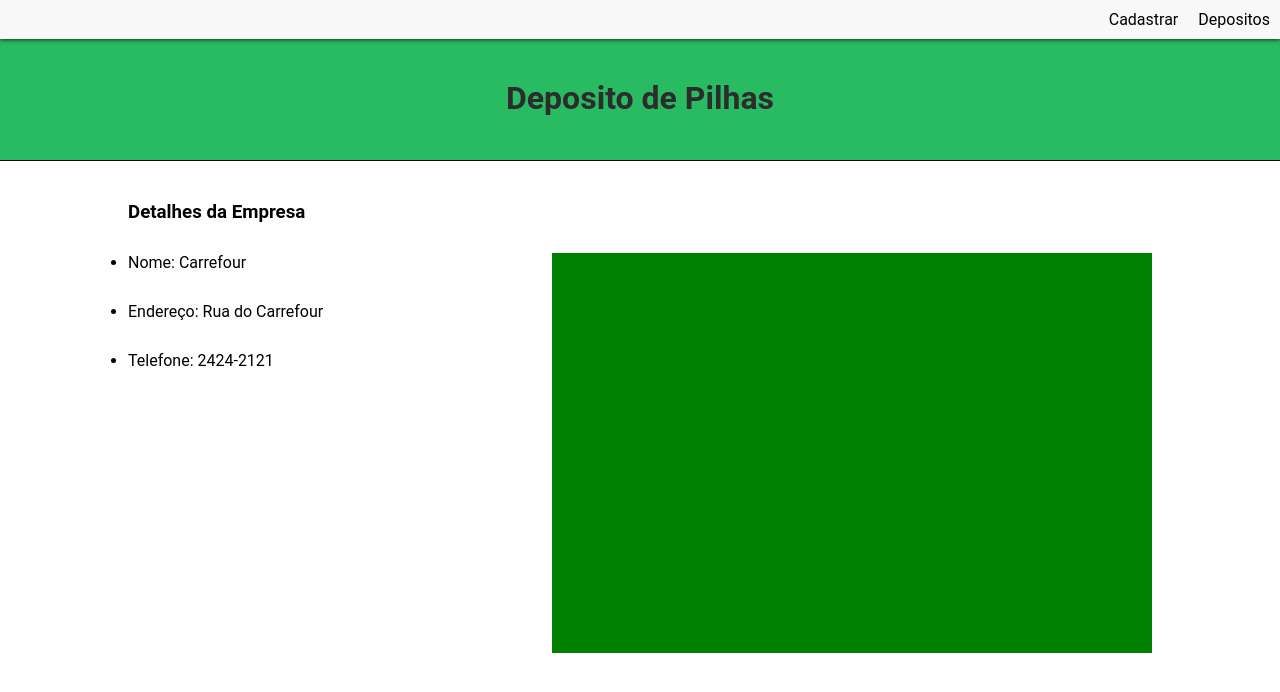
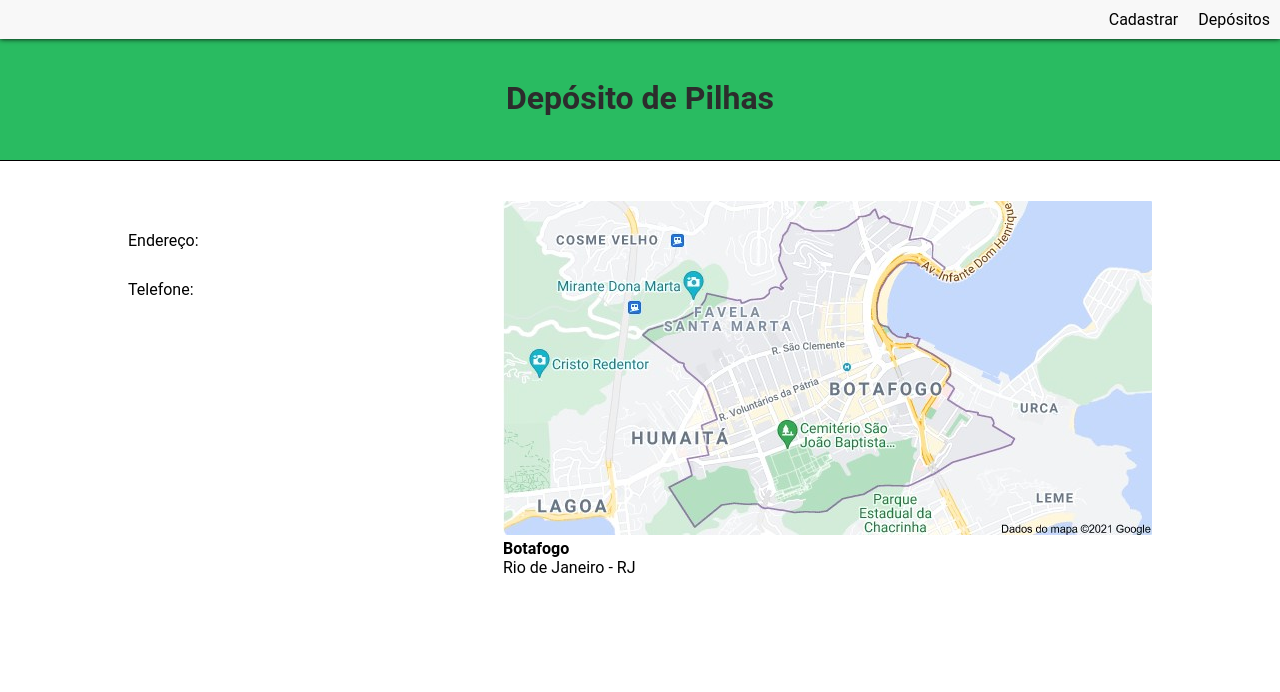
Before and after one commit to brunnogpcosta/deposito-de-pilha, an Angular app: page /detalhe/1 in a window 1280 px wide. Shown: the top 692 px of the page. Built offline with nearby package versions, Linux system fonts and the light colour scheme; no server answers.

Commit message:
detalhe do deposito por filtro

```diff
--- a/src/app/cadastro-deposito/cadastro-deposito.component.html
+++ b/src/app/cadastro-deposito/cadastro-deposito.component.html
@@ -2,7 +2,7 @@
   <h3>Cadastro de Depósito</h3>
 
   <form (ngSubmit)="cadastrar()">
-    <label>Nome do Deposito</label>
+    <label>Nome do Depósito</label>
     <input type="text" [(ngModel)]="deposito.nome" name="something" />
 
     <label>Endereço</label>
--- a/src/app/deposito-datail/deposito-datail.component.css
+++ b/src/app/deposito-datail/deposito-datail.component.css
@@ -10,6 +10,14 @@
   flex-wrap: wrap;
 }
 
+.content-painel ul {
+  list-style: none;
+}
+
+.content-painel ul li:first-child {
+  text-transform: uppercase;
+}
+
 #painel-detalhe h3 {
   margin-bottom: 30px;
 }
@@ -17,9 +25,3 @@
 ul li {
   margin-bottom: 30px;
 }
-
-#painel-detalhe-direita {
-  height: 400px;
-  width: 600px;
-  background-color: green;
-}
--- a/src/app/deposito-datail/deposito-datail.component.html
+++ b/src/app/deposito-datail/deposito-datail.component.html
@@ -1,11 +1,17 @@
 <div id="painel-detalhe">
-  <h3>Detalhes da Empresa</h3>
+  <!--h3>Detalhes da Empresa</!--h3-->
   <div class="content-painel">
     <ul id="painel-detalhe-esquerda">
-      <li>Nome: Carrefour</li>
-      <li>Endereço: Rua do Carrefour</li>
-      <li>Telefone: 2424-2121</li>
+      <li>
+        <b>{{ deposito.nome }}</b>
+      </li>
+      <li>Endereço: {{ deposito.endereco }}</li>
+      <li>Telefone:{{ deposito.telefone }}</li>
     </ul>
-    <div id="painel-detalhe-direita"></div>
+    <div id="painel-detalhe-direita">
+      <img [src]="image" />
+      <h4>Botafogo</h4>
+      <p>Rio de Janeiro - RJ</p>
+    </div>
   </div>
 </div>
--- a/src/app/deposito-datail/deposito-datail.component.ts
+++ b/src/app/deposito-datail/deposito-datail.component.ts
@@ -1,3 +1,6 @@
+import { ActivatedRoute, Router } from '@angular/router';
+import { Deposito } from './../models/depositos.models';
+import { DepositosService } from './../services/depositos.service';
 import { Component, OnInit } from '@angular/core';
 
 @Component({
@@ -7,8 +10,24 @@ import { Component, OnInit } from '@angular/core';
 })
 export class DepositoDatailComponent implements OnInit {
   deposito: any = {};
+  image: string = '../../assets/endereco_deposito_de_pilhas.jpg';
 
-  constructor() {}
+  constructor(
+    private service: DepositosService,
+    private router: Router,
+    private activatedRoute: ActivatedRoute
+  ) {}
 
-  ngOnInit() {}
+  ngOnInit() {
+    this.activatedRoute.url.subscribe((url) => {
+      this.service.depositosCadastrados().subscribe((depositos: Deposito[]) => {
+        this.deposito = depositos.find(
+          (deposito) =>
+            deposito.id ==
+            this.router.url.substring(10, Number(this.router.url.length))
+        );
+        console.log('detalhe: ', this.deposito);
+      });
+    });
+  }
 }
--- a/src/app/header/header.component.html
+++ b/src/app/header/header.component.html
@@ -4,8 +4,8 @@
       <a routerLink="cadastro-deposito" routerLinkActive="ativo">Cadastrar</a>
     </li>
     <li routerLinkActive="ativo">
-      <a routerLink="index" routerLinkActive="ativo">Depositos</a>
+      <a routerLink="index" routerLinkActive="ativo">Depósitos</a>
     </li>
   </ul>
-  <h1>Deposito de Pilhas</h1>
+  <h1>Depósito de Pilhas</h1>
 </div>
--- a/src/app/search-result/search-result.component.ts
+++ b/src/app/search-result/search-result.component.ts
@@ -1,7 +1,7 @@
 import { Router } from '@angular/router';
 import { DepositosService } from './../services/depositos.service';
 import { Deposito } from './../models/depositos.models';
-import { Component, Input, OnInit } from '@angular/core';
+import { Component, EventEmitter, Input, OnInit, Output } from '@angular/core';
 
 @Component({
   selector: 'app-search-result',
@@ -10,6 +10,7 @@ import { Component, Input, OnInit } from '@angular/core';
 })
 export class SearchResultComponent implements OnInit {
   @Input() searchString: string;
+  //@Output() requestParams = new EventEmitter<string>();
 
   depositos: any[];
   qtd_depositos: number;
@@ -68,6 +69,7 @@ export class SearchResultComponent implements OnInit {
 
   goToDetail(detail) {
     //console.log('Detalhe: ', detail);
+    // this.requestParams.emit(detail.id);
     this.router.navigateByUrl('/detalhe/:' + detail.id);
   }
 
```
Also changed, not shown: dados/db.json (+12 -12 lines), src/assets/endereco_deposito_de_pilhas.jpg (added).
